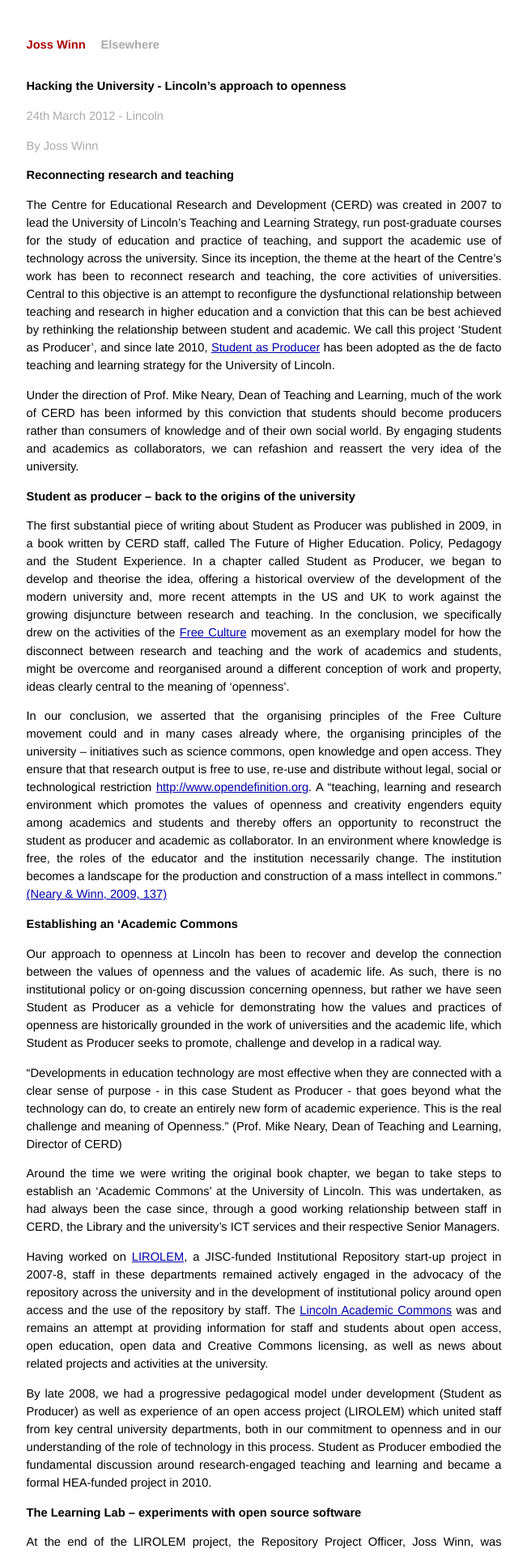
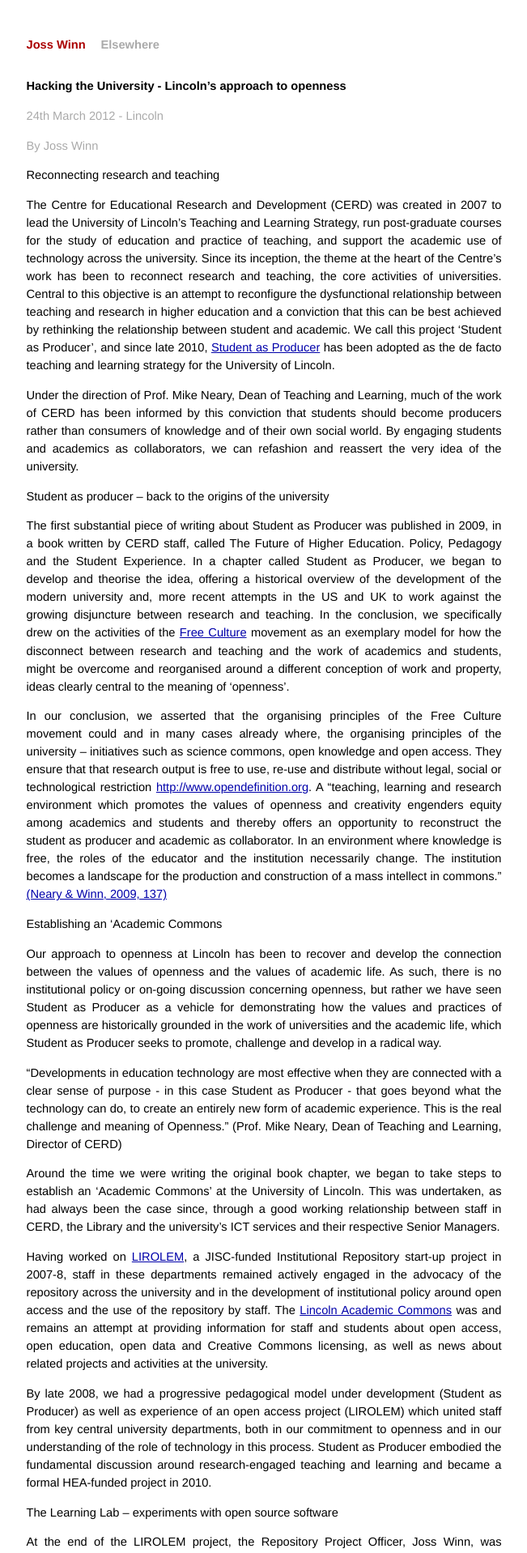
Before and after one commit to josswinn/josswinn.github.com, a Jekyll site: the page built from _posts/2012-03-24-hacking-the-university.md, in a window 1280 px wide. Shown: the top 1918 px of the page at 81% size, without its empty margins (314-965 px from the left). Built offline with Jekyll 4.4.1, drawn with Linux system fonts in a browser that asks for light colours; Markdown is read by kramdown in place of the engine named in the settings.

Commit message:
Meh. Dunno why it won't accept header markup

```diff
--- a/_posts/2012-03-24-hacking-the-university.md
+++ b/_posts/2012-03-24-hacking-the-university.md
@@ -9,19 +9,19 @@
 
 <p class="meta">By Joss Winn</p>
 
-# Reconnecting research and teaching
+Reconnecting research and teaching
 
 The Centre for Educational Research and Development (CERD) was created in 2007 to lead the University of Lincoln's Teaching and Learning Strategy, run post-graduate courses for the study of education and practice of teaching, and support the academic use of technology across the university. Since its inception, the theme at the heart of the Centre's work has been to reconnect research and teaching, the core activities of universities. Central to this objective is an attempt to reconfigure the dysfunctional relationship between teaching and research in higher education and a conviction that this can be best achieved by rethinking the relationship between student and academic. We call this project 'Student as Producer', and since late 2010, [Student as Producer](http://studentasproducer.lincoln.ac.uk) has been adopted as the de facto teaching and learning strategy for the University of Lincoln.
 
 Under the direction of Prof. Mike Neary, Dean of Teaching and Learning, much of the work of CERD has been informed by this conviction that students should become producers rather than consumers of knowledge and of their own social world. By engaging students and academics as collaborators, we can refashion and reassert the very idea of the university.
 
-# Student as producer – back to the origins of the university
+Student as producer – back to the origins of the university
 
 The first substantial piece of writing about Student as Producer was published in 2009, in a book written by CERD staff, called The Future of Higher Education. Policy, Pedagogy and the Student Experience. In a chapter called Student as Producer, we began to develop and theorise the idea, offering a historical overview of the development of the modern university and, more recent attempts in the US and UK to work against the growing disjuncture between research and teaching. In the conclusion, we specifically drew on the activities of the [Free Culture](https://en.wikipedia.org/wiki/Free_culture_movement) movement as an exemplary model for how the disconnect between research and teaching and the work of academics and students, might be overcome and reorganised around a different conception of work and property, ideas clearly central to the meaning of 'openness'.
 
 In our conclusion, we asserted that the organising principles of the Free Culture movement could and in many cases already where, the organising principles of the university – initiatives such as science commons, open knowledge and open access. They ensure that that research output is free to use, re-use and distribute without legal, social or technological restriction [http://www.opendefinition.org](http://www.opendefinition.org). A “teaching, learning and research environment which promotes the values of openness and creativity engenders equity among academics and students and thereby offers an opportunity to reconstruct the student as producer and academic as collaborator. In an environment where knowledge is free, the roles of the educator and the institution necessarily change. The   institution becomes a landscape for the production and construction of a mass intellect in commons." [(Neary & Winn, 2009, 137)](http://eprints.lincoln.ac.uk/1675/)
 
-# Establishing an ‘Academic Commons
+Establishing an ‘Academic Commons
 
 Our approach to openness at Lincoln has been to recover and develop the connection between the values of openness and the values of academic life. As such, there is no institutional policy or on-going discussion concerning openness, but rather we have seen Student as Producer as a vehicle for demonstrating how the values and practices of openness are historically grounded in the work of universities and the academic life, which Student as Producer seeks to promote, challenge and develop in a radical way.
 
@@ -33,7 +33,7 @@
 
 By late 2008, we had a progressive pedagogical model under development (Student as Producer) as well as experience of an open access project (LIROLEM) which united staff from key central university departments, both in our commitment to openness and in our understanding of the role of technology in this process. Student as Producer embodied the fundamental discussion around research-engaged teaching and learning and became a formal HEA-funded project in 2010.
 
-# The Learning Lab – experiments with open source software
+The Learning Lab – experiments with open source software
 
 At the end of the LIROLEM project, the Repository Project Officer, Joss Winn, was retained by CERD to work full-time as Technology Officer from April 2008 and immediately requested a Linux server so as to establish the Learning Lab a virtual space for experimenting with and evaluating open source software that may be of value to research, teaching and learning at the university. One of the applications we first trialled on the Learning Lab server was the Open Journal Systems (OJS) software, which was installed to help a group of students and staff develop an open access journal of [Occasional Working Papers](http://ojs.lincoln.ac.uk/owps/issue/archive).  While relatively short-lived due to staff and students leaving, we were able to support those involved by making the technology easily available to them and promoting their work within the context of the Academic Commons. More recently, the platform has been adopted by post-graduate students who intend to re-launch the student journal, [Neo](http://ojs.lincoln.ac.uk/neo/).
 
@@ -43,7 +43,7 @@
 
 The freedom we have by running our own server(s) at the university as well as a progressive academic environment in which to work, allowed colleagues in CERD and the Library to spend over a year experimenting with the WordPress open source software and use it as a platform for technological enquiry and innovation, rather than simply a blogging tool. In this way, began a bottom-up approach to innovation through openness, which was upheld and concurrently developed both theoretically in our published writing and strategically in the development of Student as Producer as the newly emerging teaching and learning strategy. In essence, as the University was developing a more progressive teaching and learning strategy which promoted the idea of openness, collaboration and that both teachers and students have much to learn from each other, a more progressive use of technology to support research, teaching and learning was also being developed through the use of open source software, the principles of open access, the promotion of open educational resources (OER) and, most recently, the release of open data. Each tactic supported and challenged the other.
 
-# Scaling up
+Scaling up
 
 Using Student as Producer as the over-arching framework, CERD began to bid for funds from JISC to work on projects which had openness as their central theme:
 
@@ -65,7 +65,7 @@
 
 This last point is key to our overall approach to openness, which is to afford benefits to the research, teaching and learning environment of the university and contribute to and deliver the Student as Produce Teaching and Learning Strategy. That openness can also be conceived as a 'public good' is recognised and valued by all involved, but is not the primary underlying motivation. Rather, the progressive and well developed pedagogical project of Student as Producer has provided us with a framework with which to involve students, situate distinctive projects when writing funding bids and receive recognition within the institution for the recognition we have attracted outside the institution for our approach.
 
-# LNCD is Not a Central Development group!
+LNCD is Not a Central Development group!
 
 This recognition has recently led to the University approving the formation of [LNCD](http://lncd.lincoln.ac.uk/), a new inclusive group which succeeds the Learning Lab and consolidates all previous open projects. The group is informed by the progressive pedagogy of Student as Producer so as to engender critical, digitally literate staff and students. Core principles of the group are that we recognise students and staff have much to learn from each other and that students can be agents of change in the use of technology for education. LNCD consolidates and furthers on-going collaborative work between the Centre for Educational Research and Development, the Library and ICT Services and extends an open invitation to staff and students from across the university to contribute to the group.
 
@@ -73,7 +73,7 @@
 
 In the setting up of the LNCD group, we have tried to ensure that openness remains a distinct theme throughout our work, both in the tools we use and the way we organise ourselves as a distributed, collegial group: "LNCD is Not a Central Development group!"
 
-# Hacking the University
+Hacking the University
 
 Work on Student as Producer remains very much at the heart of what we do. It is both an institutional strategy and a three-year project funded by the HEA, now in its second year. It has been very well received across the university and the sector, and is being embedded into the curriculum design process and teacher education programmes we run.
 
```
